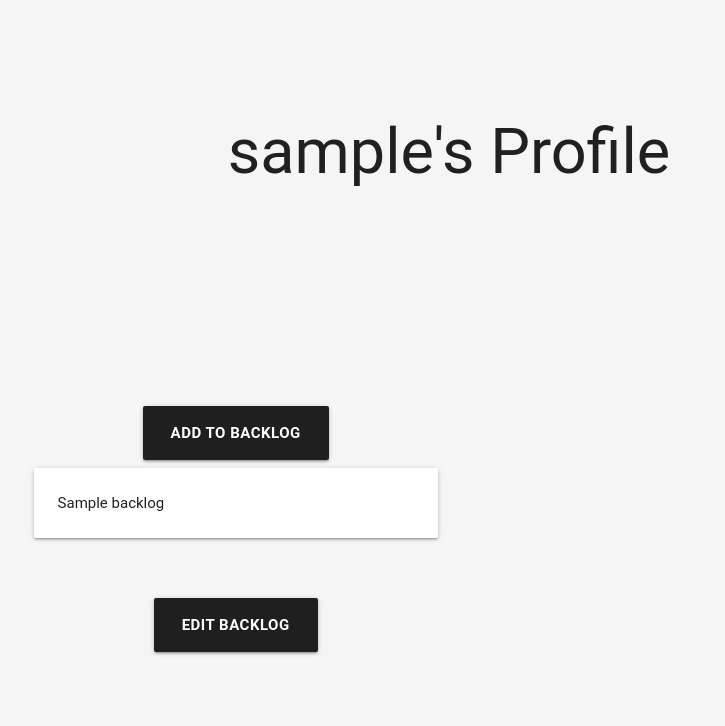
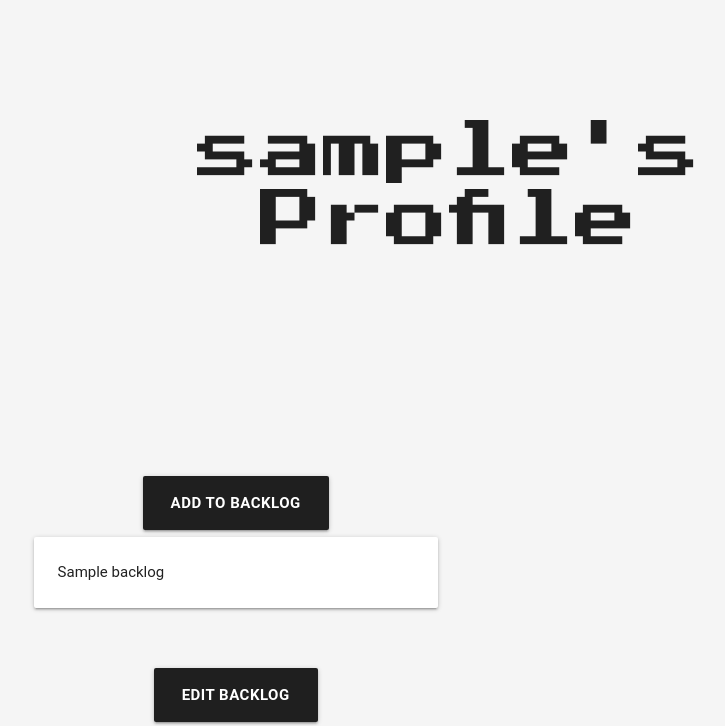
Before and after one commit to Kagebounshin/game-rating-site, a Flask app: page /profile/1 in a window 1280 px wide. Shown: the part 64-790 px from the top of the page, without its empty margins (191-916 px from the left). Run offline with Flask 2, Linux system fonts and the light colour scheme; the visitor is signed in with stand-in values (Sample User, id 1); a database or web service that is not in the repository returns one stand-in record (values such as "Sample title"); some libraries are stand-ins or nearby versions.

Commit message:
changed font-family for h1 on profile page

```diff
--- a/static/css/style.css
+++ b/static/css/style.css
@@ -194,6 +194,9 @@ a.sidenav-trigger.left {
     margin-top: 3rem;
 }
 
+.profile-container h1 {
+    font-family: 'Press Start 2P', sans-serif;
+}
 
 /* MEDIA BREAKPOINTS */
 
```
